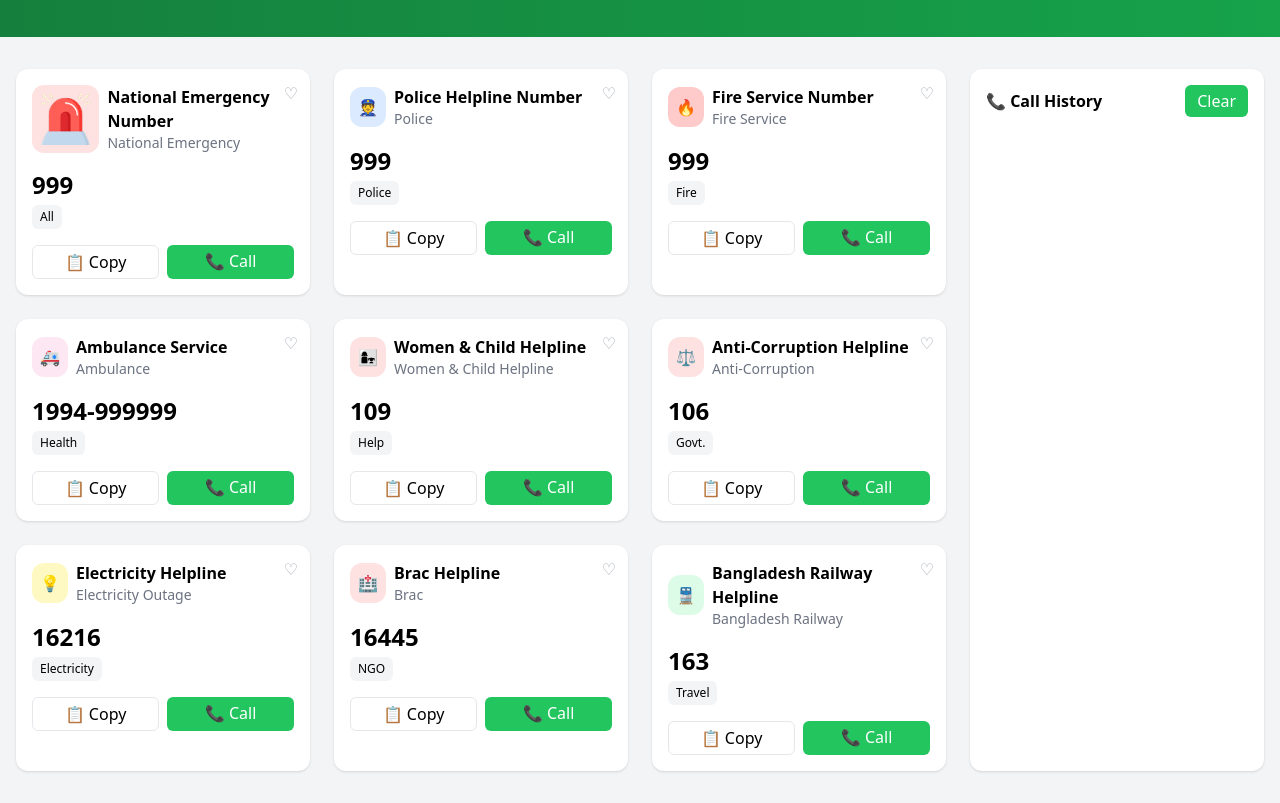
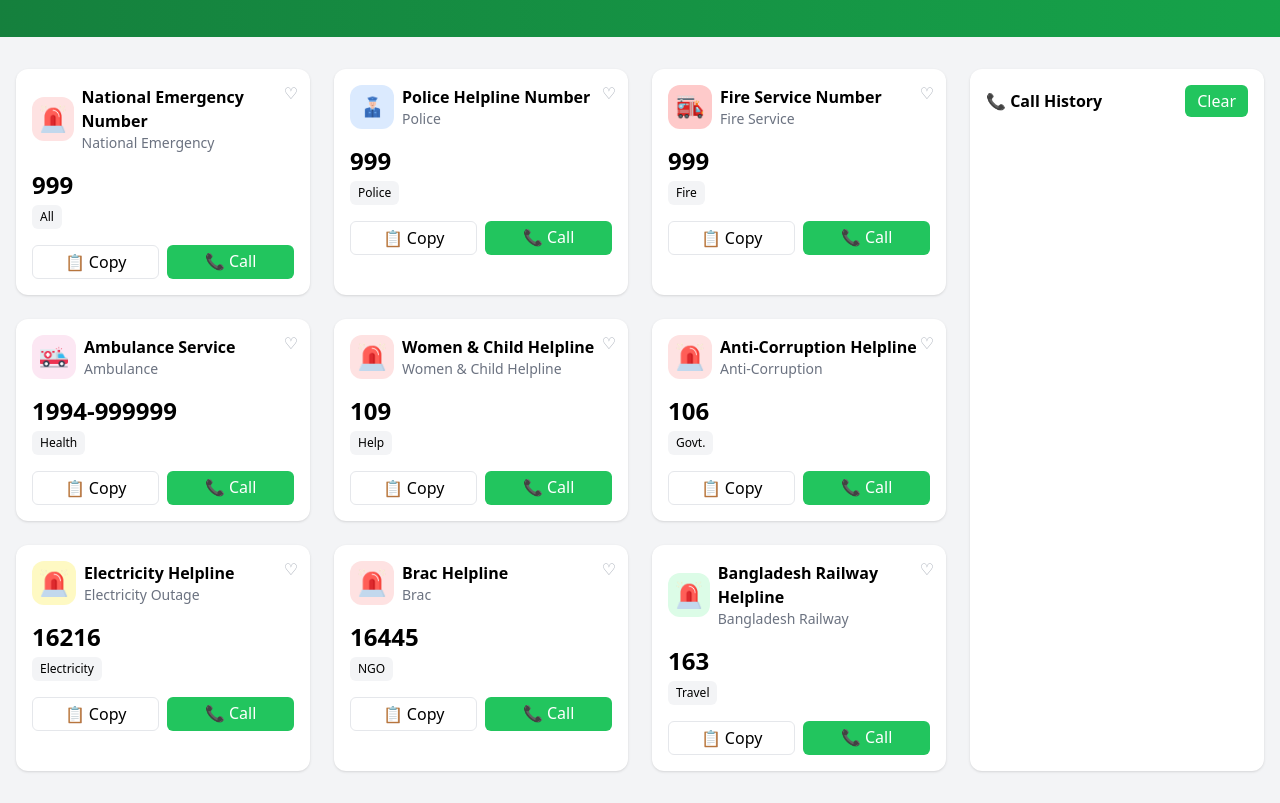
Before and after one commit to SabinaMarium/B12-A5-Emegency-Hotline, a plain HTML site: page index.html in a window 1280 px wide. Shown: the part 287-1090 px from the top of the page. Drawn offline with nearby package versions, Linux system fonts and the light colour scheme; a web font is replaced by a local one.

```diff
--- a/index.html
+++ b/index.html
@@ -42,7 +42,7 @@
       <div class="bg-white shadow rounded-xl p-4 relative">
         <div class="absolute top-3 right-3 text-gray-400">♡</div>
         <div class="flex items-center gap-2">
-          <div class="bg-red-100 p-2 rounded-xl"><img src="assets/emergency.png " alt=""></div>
+          <div class="bg-red-100 p-2 rounded-xl"><img src="assets/emergency.png " class="w-7 h-7" alt=""></div>
           <div>
             <h3 class="font-semibold">National Emergency Number</h3>
             <p class="text-sm text-gray-500">National Emergency</p>
@@ -60,7 +60,7 @@
       <div class="bg-white shadow rounded-xl p-4 relative">
         <div class="absolute top-3 right-3 text-gray-400">♡</div>
         <div class="flex items-center gap-2">
-          <div class="bg-blue-100 p-2 rounded-xl">👮</div>
+          <div class="bg-blue-100 p-2 rounded-xl"><img src="assets/police.png" class="w-7 h-7" alt=""></div>
           <div>
             <h3 class="font-semibold">Police Helpline Number</h3>
             <p class="text-sm text-gray-500">Police</p>
@@ -78,7 +78,7 @@
       <div class="bg-white shadow rounded-xl p-4 relative">
         <div class="absolute top-3 right-3 text-gray-400">♡</div>
         <div class="flex items-center gap-2">
-          <div class="bg-red-200 p-2 rounded-xl">🔥</div>
+          <div class="bg-red-200 p-2 rounded-xl"><img src="assets/fire-service.png " class="w-7 h-7" alt=""></div>
           <div>
             <h3 class="font-semibold">Fire Service Number</h3>
             <p class="text-sm text-gray-500">Fire Service</p>
@@ -96,7 +96,7 @@
       <div class="bg-white shadow rounded-xl p-4 relative">
         <div class="absolute top-3 right-3 text-gray-400">♡</div>
         <div class="flex items-center gap-2">
-          <div class="bg-pink-100 p-2 rounded-xl">🚑</div>
+          <div class="bg-pink-100 p-2 rounded-xl"><img src="assets/ambulance.png" class="w-7 h-7" alt=""></div>
           <div>
             <h3 class="font-semibold">Ambulance Service</h3>
             <p class="text-sm text-gray-500">Ambulance</p>
@@ -114,7 +114,7 @@
       <div class="bg-white shadow rounded-xl p-4 relative">
         <div class="absolute top-3 right-3 text-gray-400">♡</div>
         <div class="flex items-center gap-2">
-          <div class="bg-red-100 p-2 rounded-xl">👩‍👧</div>
+          <div class="bg-red-100 p-2 rounded-xl"><img src="assets/emergency.png" class="w-7 h-7" alt=""></div>
           <div>
             <h3 class="font-semibold">Women & Child Helpline</h3>
             <p class="text-sm text-gray-500">Women & Child Helpline</p>
@@ -132,7 +132,7 @@
       <div class="bg-white shadow rounded-xl p-4 relative">
         <div class="absolute top-3 right-3 text-gray-400">♡</div>
         <div class="flex items-center gap-2">
-          <div class="bg-red-100 p-2 rounded-xl">⚖️</div>
+          <div class="bg-red-100 p-2 rounded-xl"><img src="assets/emergency.png " class="w-7 h-7" alt=""></div>
           <div>
             <h3 class="font-semibold">Anti-Corruption Helpline</h3>
             <p class="text-sm text-gray-500">Anti-Corruption</p>
@@ -150,7 +150,7 @@
       <div class="bg-white shadow rounded-xl p-4 relative">
         <div class="absolute top-3 right-3 text-gray-400">♡</div>
         <div class="flex items-center gap-2">
-          <div class="bg-yellow-100 p-2 rounded-xl">💡</div>
+          <div class="bg-yellow-100 p-2 rounded-xl"><img src="assets/emergency.png " class="w-7 h-7" alt=""></div>
           <div>
             <h3 class="font-semibold">Electricity Helpline</h3>
             <p class="text-sm text-gray-500">Electricity Outage</p>
@@ -168,7 +168,7 @@
       <div class="bg-white shadow rounded-xl p-4 relative">
         <div class="absolute top-3 right-3 text-gray-400">♡</div>
         <div class="flex items-center gap-2">
-          <div class="bg-red-100 p-2 rounded-xl">🏥</div>
+          <div class="bg-red-100 p-2 rounded-xl"><img src="assets/emergency.png " class="w-7 h-7" alt=""></div>
           <div>
             <h3 class="font-semibold">Brac Helpline</h3>
             <p class="text-sm text-gray-500">Brac</p>
@@ -186,7 +186,7 @@
       <div class="bg-white shadow rounded-xl p-4 relative">
         <div class="absolute top-3 right-3 text-gray-400">♡</div>
         <div class="flex items-center gap-2">
-          <div class="bg-green-100 p-2 rounded-xl">🚆</div>
+          <div class="bg-green-100 p-2 rounded-xl"><img src="assets/emergency.png " class="w-7 h-7" alt=""></div>
           <div>
             <h3 class="font-semibold">Bangladesh Railway Helpline</h3>
             <p class="text-sm text-gray-500">Bangladesh Railway</p>
```
